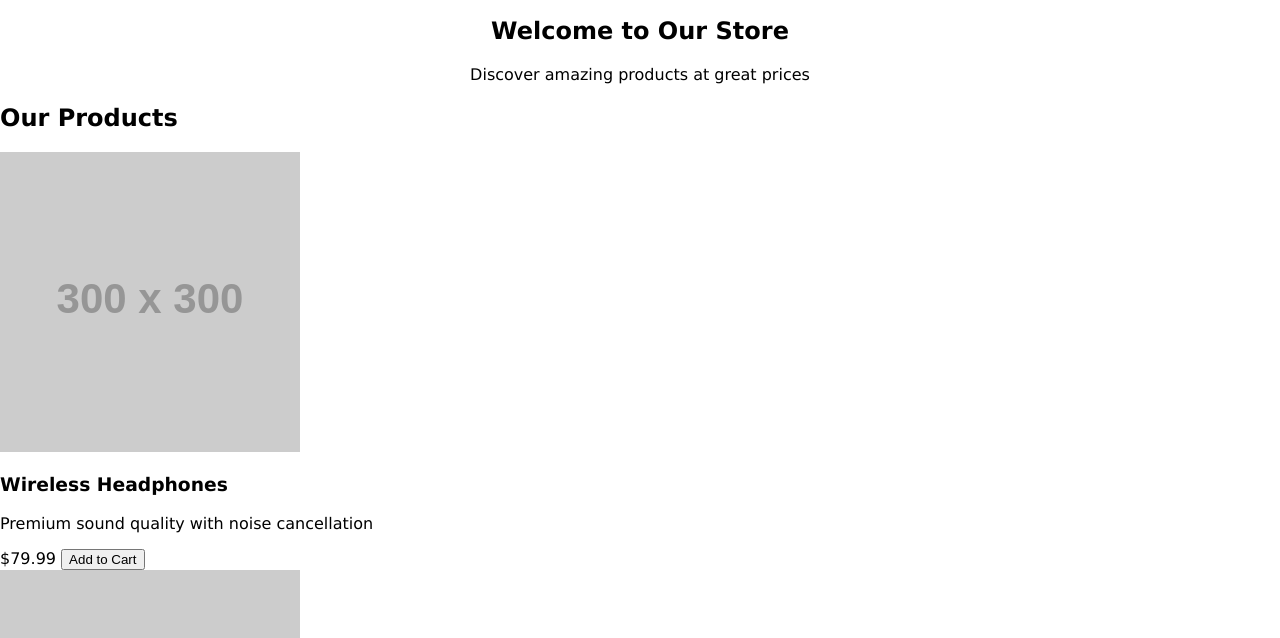
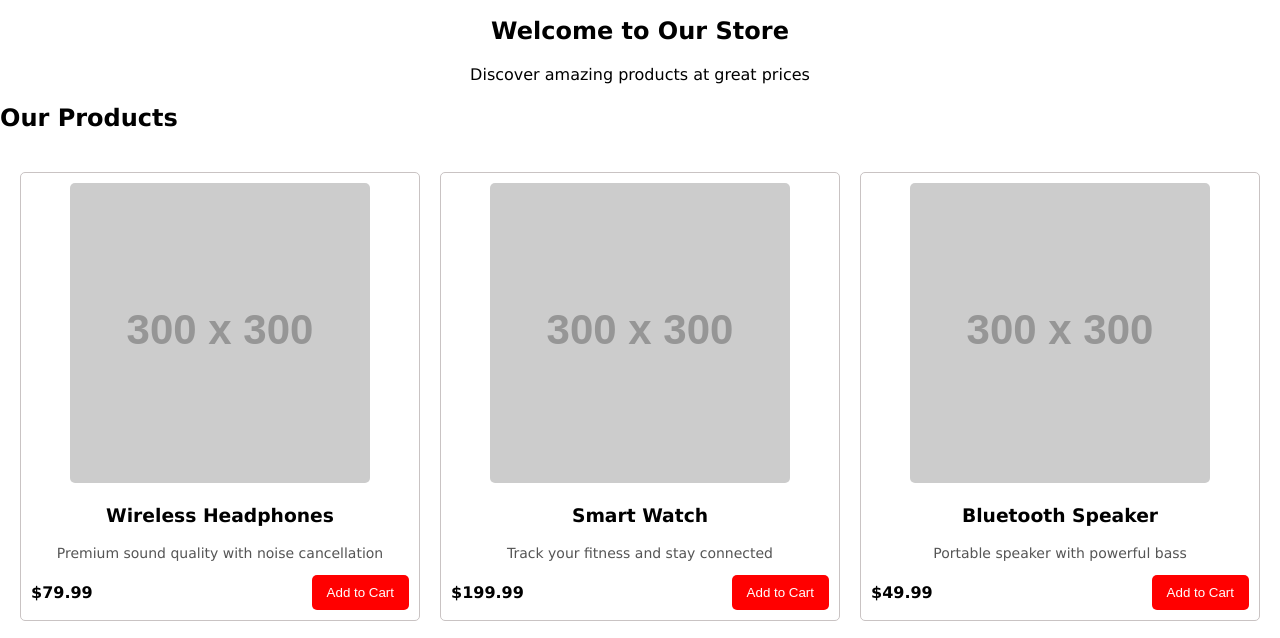
Before and after one commit to Nova-College-Haarlem-Students/style-site-Zythicle, a plain HTML site: page index.html in a window 1280 px wide. Shown: the part 103-741 px from the top of the page. Drawn offline with Linux system fonts and the light colour scheme; placeholder pictures from the web are drawn by us.

Commit message:
product grids verbeterd

```diff
--- a/style.css
+++ b/style.css
@@ -27,3 +27,53 @@ nav {
     align-items: center;
     text-align: center;
 }
+
+.product-grid{
+    display: grid;
+    grid-template-columns: repeat(3, 1fr);
+    gap: 20px;
+    padding: 20px;
+}
+
+.product-card {
+    border: 1px solid #c9c3c3;
+    border-radius: 5px;
+    padding: 10px;
+    text-align: center;
+}
+
+.product-card img {
+    max-width: 100%;
+    height: auto;
+    border-radius: 5px;
+}
+.product-description {
+    font-size: 14px;
+    color: #555;
+}
+
+.product-footer{
+    margin-top: 10px;
+    display: flex;
+    justify-content: space-between;
+    align-items: center;
+}
+
+.product-price{
+    font-weight: bold;
+    color: #000;
+}
+
+.btn.btn-primary{
+    background-color: #ff0000;
+    color: white;
+    border: none;
+    border-radius: 5px;
+    padding: 10px 15px;
+    cursor: pointer;
+}
+
+.btn.btn-primary:hover{
+    background-color: #b30000;
+    transition: 0.3s;
+}
```
